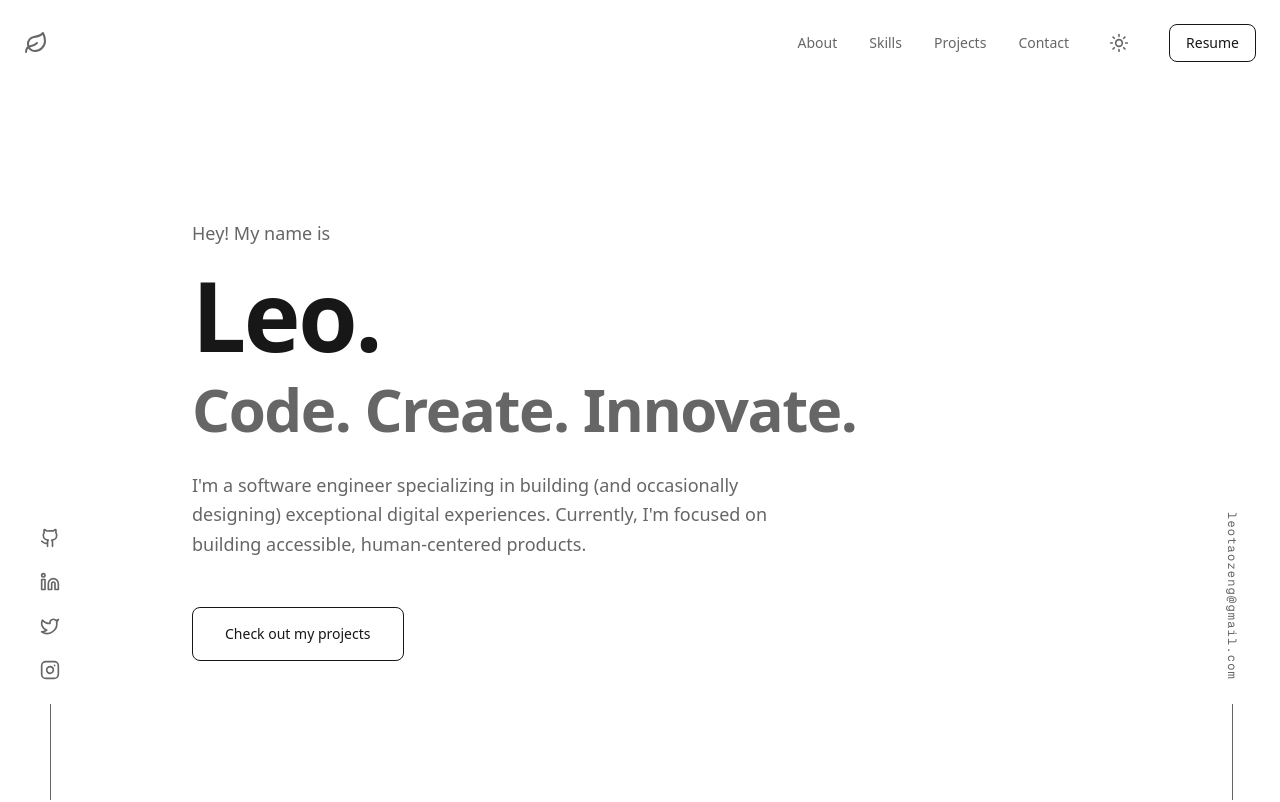
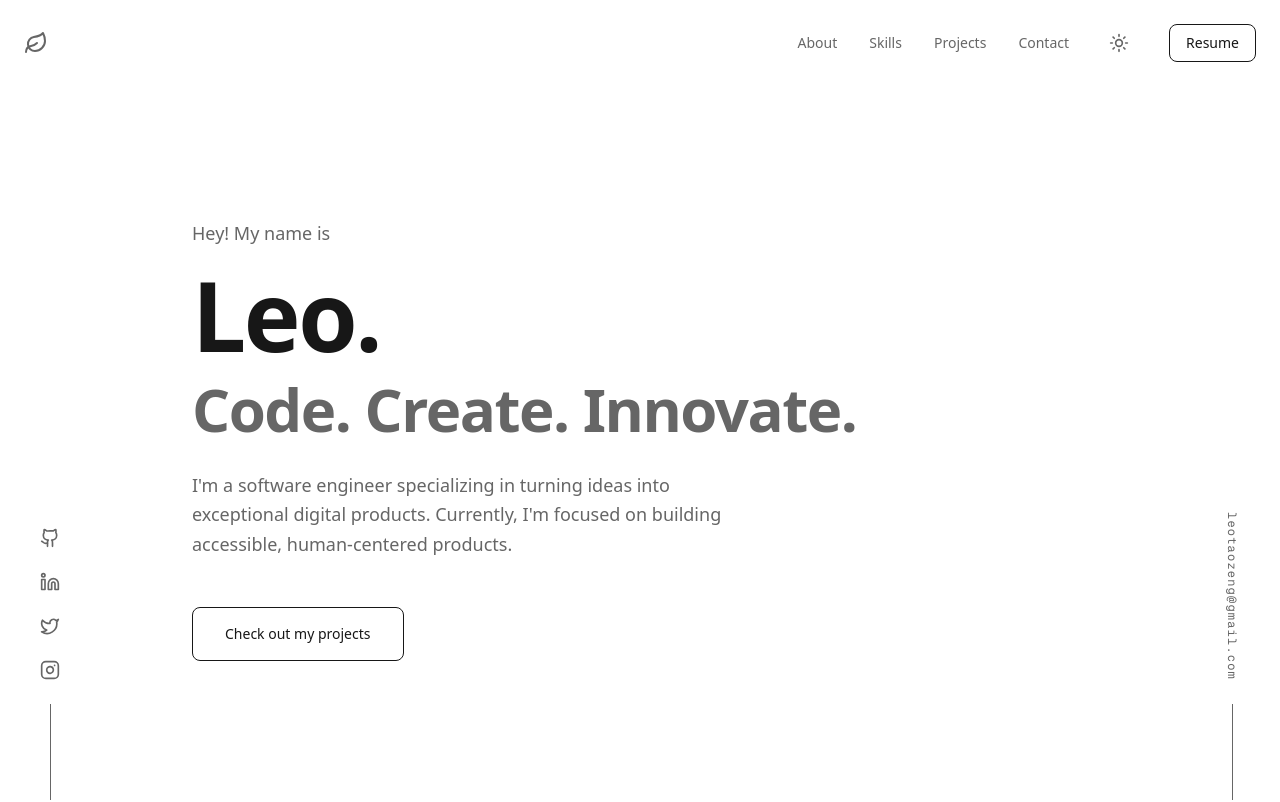
Before and after one commit to leotaozeng/leozeng.tech, a Next.js app: page / in a window 1280 px wide. Shown: the top 802 px of the page. Built offline with nearby package versions, Linux system fonts and the light colour scheme.

Commit message:
feat: refine Hero component tagline to emphasize product development focus

```diff
--- a/src/components/Hero.tsx
+++ b/src/components/Hero.tsx
@@ -43,8 +43,7 @@ const Hero = () => {
             transition={{ duration: 0.5, delay: 0.9 }}
             className="text-secondary text-lg max-w-xl mb-12 leading-relaxed"
           >
-            I&apos;m a software engineer specializing in building (and
-            occasionally designing) exceptional digital experiences. Currently,
+            I&apos;m a software engineer specializing in turning ideas into exceptional digital products. Currently,
             I&apos;m focused on building accessible, human-centered products.
           </motion.p>
 
```
